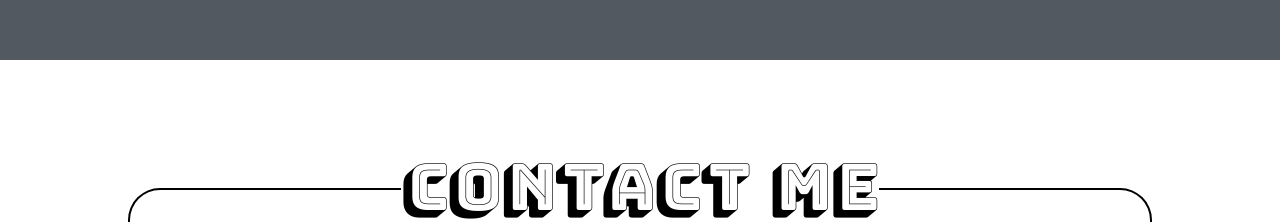
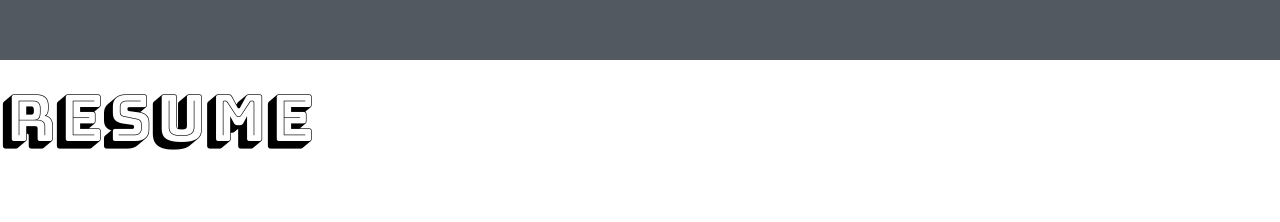
Before and after one commit to StudentCZ/my-website, a React (Create React App) app: page / in a window 1280 px wide. Shown: the part 3386-3608 px from the top of the page. Built offline with nearby package versions, Linux system fonts and the light colour scheme.

Commit message:
added resume component to home

```diff
--- a/src/components/Home.js
+++ b/src/components/Home.js
@@ -15,6 +15,7 @@ const Home = () => {
       <Project />
       <ProjectImageBar />
       <Articles />
+      <Resume />
       <Contact />
     </div>
   );
```
